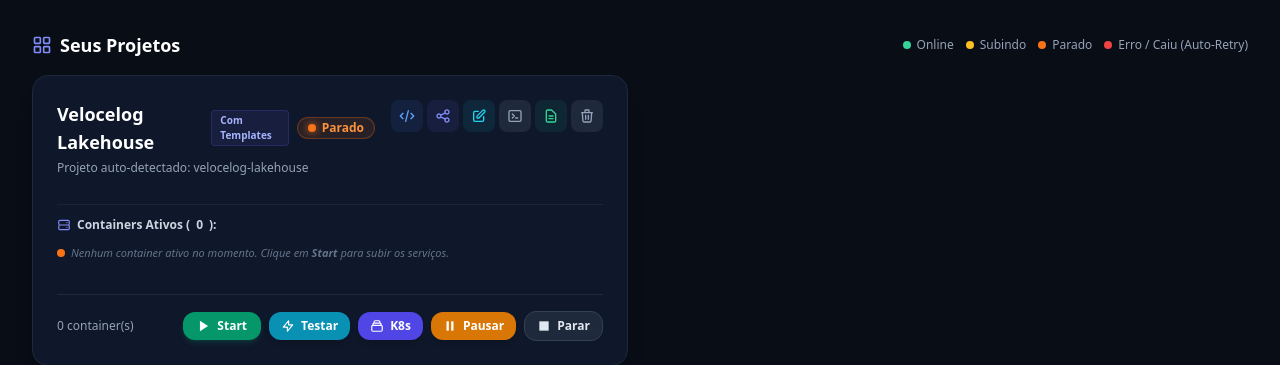
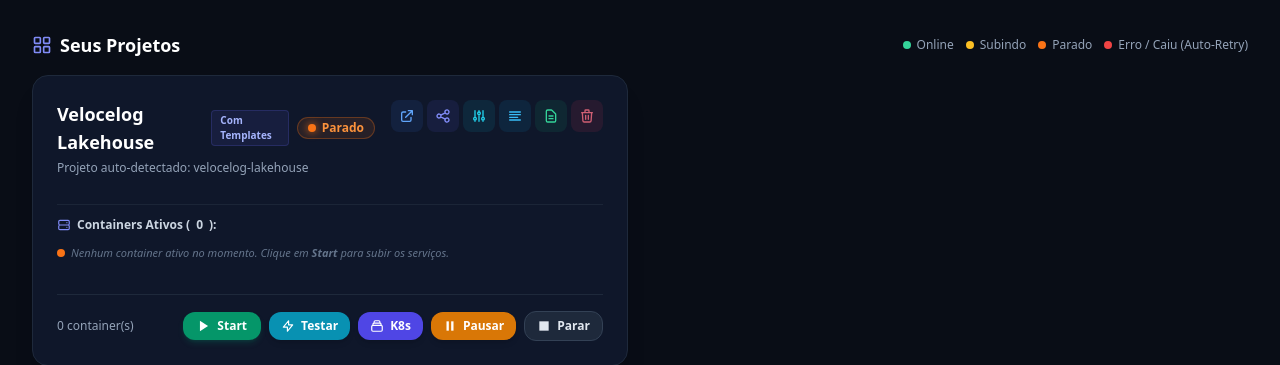
Before and after one commit to samueldk12/easy-start-to-study, a FastAPI app: page / in a window 1280 px wide. Shown: the part 180-545 px from the top of the page. Run offline with FastAPI, Linux system fonts and the light colour scheme; some libraries are stand-ins or nearby versions.

Commit message:
style: standardize distinct unique icons for CLI, Logs, Manifests, Settings, and Actions

```diff
--- a/studio/templates/index.html
+++ b/studio/templates/index.html
@@ -226,28 +226,28 @@
                 </div>
 
                 <div class="flex items-center space-x-1">
-                  <!-- VS Code Web Button -->
-                  <button @click.stop="openVsCode(project)" title="Abrir Código no VS Code Web (Navegador)" class="p-2 text-blue-400 hover:text-white bg-blue-500/10 hover:bg-blue-500/20 rounded-lg transition">
-                    <svg class="w-4 h-4 pointer-events-none" fill="none" viewBox="0 0 24 24" stroke="currentColor"><path stroke-linecap="round" stroke-linejoin="round" stroke-width="2" d="M10 20l4-16m4 4l4 4-4 4M6 16l-4-4 4-4"/></svg>
+                  <!-- VS Code Web Button (Blue / External App) -->
+                  <button @click.stop="openVsCode(project)" title="Abrir Código no VS Code Web (Navegador)" class="p-2 text-blue-400 hover:text-white bg-blue-500/10 hover:bg-blue-500/20 rounded-lg transition cursor-pointer">
+                    <svg class="w-4 h-4 pointer-events-none" fill="none" viewBox="0 0 24 24" stroke="currentColor"><path stroke-linecap="round" stroke-linejoin="round" stroke-width="2" d="M10 6H6a2 2 0 00-2 2v10a2 2 0 002 2h10a2 2 0 002-2v-4M14 4h6m0 0v6m0-6L10 14"/></svg>
                   </button>
-                  <!-- Topology Graph Button -->
-                  <button @click.stop="openGraphModal(project)" title="Ver Topologia & Grafo da Arquitetura" class="p-2 text-brand-400 hover:text-white bg-brand-500/10 hover:bg-brand-500/20 rounded-lg transition">
+                  <!-- Topology Graph Button (Brand / Network Nodes) -->
+                  <button @click.stop="openGraphModal(project)" title="Ver Topologia & Grafo da Arquitetura" class="p-2 text-brand-400 hover:text-white bg-brand-500/10 hover:bg-brand-500/20 rounded-lg transition cursor-pointer">
                     <svg class="w-4 h-4 pointer-events-none" fill="none" viewBox="0 0 24 24" stroke="currentColor"><path stroke-linecap="round" stroke-linejoin="round" stroke-width="2" d="M8.684 13.342C8.886 12.938 9 12.482 9 12c0-.482-.114-.938-.316-1.342m0 2.684a3 3 0 110-2.684m0 2.684l6.632 3.316m-6.632-6l6.632-3.316m0 0a3 3 0 105.367-2.684 3 3 0 00-5.367 2.684zm0 9.316a3 3 0 105.368 2.684 3 3 0 00-5.368-2.684z"/></svg>
                   </button>
-                  <!-- Edit Project Button -->
-                  <button @click.stop="openEditModal(project)" title="Editar Ferramentas & Configurações" class="p-2 text-cyan-400 hover:text-white bg-cyan-500/10 hover:bg-cyan-500/20 rounded-lg transition">
-                    <svg class="w-4 h-4 pointer-events-none" fill="none" viewBox="0 0 24 24" stroke="currentColor"><path stroke-linecap="round" stroke-linejoin="round" stroke-width="2" d="M11 5H6a2 2 0 00-2 2v11a2 2 0 002 2h11a2 2 0 002-2v-5m-1.414-9.414a2 2 0 112.828 2.828L11.828 15H9v-2.828l8.586-8.586z"/></svg>
+                  <!-- Edit Project Button (Cyan / Config Sliders) -->
+                  <button @click.stop="openEditModal(project)" title="Editar Ferramentas & Configurações" class="p-2 text-cyan-400 hover:text-white bg-cyan-500/10 hover:bg-cyan-500/20 rounded-lg transition cursor-pointer">
+                    <svg class="w-4 h-4 pointer-events-none" fill="none" viewBox="0 0 24 24" stroke="currentColor"><path stroke-linecap="round" stroke-linejoin="round" stroke-width="2" d="M12 6V4m0 2a2 2 0 100 4m0-4a2 2 0 110 4m-6 8a2 2 0 100-4m0 4a2 2 0 110-4m0 4v2m0-6V4m6 6v10m6-2a2 2 0 100-4m0 4a2 2 0 110-4m0 4v2m0-6V4"/></svg>
                   </button>
-                  <!-- Logs Button -->
-                  <button @click.stop="openLogs(project)" title="Ver Logs em Tempo Real (Separados por Serviço)" class="p-2 text-slate-400 hover:text-white bg-slate-800 hover:bg-slate-700 rounded-lg transition">
-                    <svg class="w-4 h-4 pointer-events-none" fill="none" viewBox="0 0 24 24" stroke="currentColor"><path stroke-linecap="round" stroke-linejoin="round" stroke-width="2" d="M8 9l3 3-3 3m5 0h3M5 20h14a2 2 0 002-2V6a2 2 0 00-2-2H5a2 2 0 00-2 2v12a2 2 0 002 2z"/></svg>
+                  <!-- Logs Stream Button (Sky / Log Lines) -->
+                  <button @click.stop="openLogs(project)" title="Ver Logs em Tempo Real (Separados por Serviço)" class="p-2 text-sky-400 hover:text-white bg-sky-500/10 hover:bg-sky-500/20 rounded-lg transition cursor-pointer">
+                    <svg class="w-4 h-4 pointer-events-none" fill="none" viewBox="0 0 24 24" stroke="currentColor"><path stroke-linecap="round" stroke-linejoin="round" stroke-width="2" d="M4 6h16M4 10h16M4 14h12M4 18h16"/></svg>
                   </button>
-                  <!-- Manifests & Code Button -->
+                  <!-- Manifests & Code Button (Emerald / Document YAML) -->
                   <button @click.stop="openManifestsModal(project)" title="Ver docker-compose.yml, Manifestos K8s e Comandos CLI" class="p-2 text-emerald-400 hover:text-white bg-emerald-500/10 hover:bg-emerald-500/20 rounded-lg transition cursor-pointer">
                     <svg class="w-4 h-4 pointer-events-none" fill="none" viewBox="0 0 24 24" stroke="currentColor"><path stroke-linecap="round" stroke-linejoin="round" stroke-width="2" d="M9 12h6m-6 4h6m2 5H7a2 2 0 01-2-2V5a2 2 0 012-2h5.586a1 1 0 01.707.293l5.414 5.414a1 1 0 01.293.707V19a2 2 0 01-2 2z"/></svg>
                   </button>
-                  <!-- Delete Button -->
-                  <button @click.stop="deleteProject(project)" title="Excluir Registro" class="p-2 text-slate-400 hover:text-red-400 bg-slate-800 hover:bg-red-500/10 rounded-lg transition">
+                  <!-- Delete Button (Rose / Trash) -->
+                  <button @click.stop="deleteProject(project)" title="Excluir Registro" class="p-2 text-rose-400/80 hover:text-rose-300 bg-rose-500/10 hover:bg-rose-500/20 rounded-lg transition cursor-pointer">
                     <svg class="w-4 h-4 pointer-events-none" fill="none" viewBox="0 0 24 24" stroke="currentColor"><path stroke-linecap="round" stroke-linejoin="round" stroke-width="2" d="M19 7l-.867 12.142A2 2 0 0116.138 21H7.862a2 2 0 01-1.995-1.858L5 7m5 4v6m4-6v6m1-10V4a1 1 0 00-1-1h-4a1 1 0 00-1 1v3M4 7h16"/></svg>
                   </button>
                 </div>
@@ -315,26 +315,26 @@
                         </div>
                       </div>
 
-                      <!-- Individual Container Actions -->
+                      <!-- Individual Container Actions (Distinct Icons) -->
                       <div class="flex items-center gap-1 shrink-0">
-                        <!-- Terminal / CLI Button -->
-                        <button type="button" @click.stop="openTerminalModal(project, c.service)" title="Abrir CLI / Terminal interativo neste container (docker exec)" class="p-1 text-purple-400 hover:text-white bg-purple-500/10 hover:bg-purple-500/20 rounded transition cursor-pointer">
+                        <!-- 1. CLI / Terminal (Purple >_ Prompt) -->
+                        <button type="button" @click.stop="openTerminalModal(project, c.service)" title="Abrir CLI / Terminal interativo (docker exec)" class="p-1.5 text-purple-400 hover:text-white bg-purple-500/10 hover:bg-purple-500/20 rounded-lg transition cursor-pointer">
                           <svg class="w-3.5 h-3.5 pointer-events-none" fill="none" viewBox="0 0 24 24" stroke="currentColor"><path stroke-linecap="round" stroke-linejoin="round" stroke-width="2" d="M8 9l3 3-3 3m5 0h3M5 20h14a2 2 0 002-2V6a2 2 0 00-2-2H5a2 2 0 00-2 2v12a2 2 0 002 2z"/></svg>
                         </button>
 
-                        <!-- Start / Restart Container Button -->
-                        <button type="button" @click.stop="startSingleService(project, c.service)" :title="c.visual_status === 'green' ? 'Reiniciar container (docker compose restart)' : 'Iniciar container (docker compose up -d)'" class="p-1 text-emerald-400 hover:text-white bg-emerald-500/10 hover:bg-emerald-500/20 rounded transition cursor-pointer">
-                          <svg class="w-3.5 h-3.5 pointer-events-none" fill="none" viewBox="0 0 24 24" stroke="currentColor"><path stroke-linecap="round" stroke-linejoin="round" stroke-width="2" d="M14.752 11.168l-3.197-2.132A1 1 0 0010 9.87v4.263a1 1 0 001.555.832l3.197-2.132a1 1 0 000-1.664z"/><path stroke-linecap="round" stroke-linejoin="round" stroke-width="2" d="M21 12a9 9 0 11-18 0 9 9 0 0118 0z"/></svg>
+                        <!-- 2. Restart / Start Service (Emerald Rotate Play) -->
+                        <button type="button" @click.stop="startSingleService(project, c.service)" :title="c.visual_status === 'green' ? 'Reiniciar container (docker compose restart)' : 'Iniciar container (docker compose up -d)'" class="p-1.5 text-emerald-400 hover:text-white bg-emerald-500/10 hover:bg-emerald-500/20 rounded-lg transition cursor-pointer">
+                          <svg class="w-3.5 h-3.5 pointer-events-none" fill="none" viewBox="0 0 24 24" stroke="currentColor"><path stroke-linecap="round" stroke-linejoin="round" stroke-width="2" d="M4 4v5h.582m15.356 2A8.001 8.001 0 004.582 9m0 0H9m11 11v-5h-.581m0 0a8.003 8.003 0 01-15.357-2m15.357 2H15"/></svg>
                         </button>
 
-                        <!-- Stop Container Button -->
-                        <button type="button" @click.stop="stopSingleService(project, c.service)" title="Parar este container (docker compose stop)" class="p-1 text-amber-400 hover:text-white bg-amber-500/10 hover:bg-amber-500/20 rounded transition cursor-pointer">
-                          <svg class="w-3.5 h-3.5 pointer-events-none" fill="none" viewBox="0 0 24 24" stroke="currentColor"><rect x="6" y="6" width="12" height="12" rx="1"/></svg>
+                        <!-- 3. Stop Service (Amber Square) -->
+                        <button type="button" @click.stop="stopSingleService(project, c.service)" title="Parar este container (docker compose stop)" class="p-1.5 text-amber-400 hover:text-white bg-amber-500/10 hover:bg-amber-500/20 rounded-lg transition cursor-pointer">
+                          <svg class="w-3.5 h-3.5 pointer-events-none" fill="none" viewBox="0 0 24 24" stroke="currentColor"><rect x="6" y="6" width="12" height="12" rx="2" stroke-width="2"/></svg>
                         </button>
 
-                        <!-- Specific Logs & Diagnostics Button -->
-                        <button type="button" @click.stop="openServiceLogs(project, c.service)" title="Ver logs e diagnóstico deste container" class="p-1 text-brand-400 hover:text-white bg-brand-500/10 hover:bg-brand-500/20 rounded transition cursor-pointer">
-                          <svg class="w-3.5 h-3.5 pointer-events-none" fill="none" viewBox="0 0 24 24" stroke="currentColor"><path stroke-linecap="round" stroke-linejoin="round" stroke-width="2" d="M9 12h6m-6 4h6m2 5H7a2 2 0 01-2-2V5a2 2 0 012-2h5.586a1 1 0 01.707.293l5.414 5.414a1 1 0 01.293.707V19a2 2 0 01-2 2z"/></svg>
+                        <!-- 4. Container Logs & Output (Sky Log Stream Lines) -->
+                        <button type="button" @click.stop="openServiceLogs(project, c.service)" title="Ver logs em tempo real deste container" class="p-1.5 text-sky-400 hover:text-white bg-sky-500/10 hover:bg-sky-500/20 rounded-lg transition cursor-pointer">
+                          <svg class="w-3.5 h-3.5 pointer-events-none" fill="none" viewBox="0 0 24 24" stroke="currentColor"><path stroke-linecap="round" stroke-linejoin="round" stroke-width="2" d="M4 6h16M4 10h16M4 14h10M4 18h14"/></svg>
                         </button>
                       </div>
                     </div>
@@ -1212,12 +1212,14 @@
       <!-- Drawer Header -->
       <div class="p-4 border-b border-slate-800 flex items-center justify-between bg-dark-900 gap-4">
         <div class="flex items-center space-x-3">
-          <svg class="w-5 h-5 text-emerald-400" fill="none" viewBox="0 0 24 24" stroke="currentColor"><path stroke-linecap="round" stroke-linejoin="round" stroke-width="2" d="M8 9l3 3-3 3m5 0h3M5 20h14a2 2 0 002-2V6a2 2 0 00-2-2H5a2 2 0 00-2 2v12a2 2 0 002 2z"/></svg>
+          <div class="p-2 bg-sky-500/10 text-sky-400 rounded-xl">
+            <svg class="w-5 h-5 pointer-events-none" fill="none" viewBox="0 0 24 24" stroke="currentColor"><path stroke-linecap="round" stroke-linejoin="round" stroke-width="2" d="M4 6h16M4 10h16M4 14h12M4 18h16"/></svg>
+          </div>
           <div>
             <h3 class="text-sm font-bold text-white flex items-center gap-2">
-              Logs: <span class="text-brand-400" x-text="selectedProject?.name"></span>
+              Logs em Tempo Real: <span class="text-sky-400" x-text="selectedProject?.name"></span>
             </h3>
-            <p class="text-xs text-slate-400">Filtragem e streaming separados por serviço</p>
+            <p class="text-xs text-slate-400">Filtragem e streaming contínuo separados por serviço</p>
           </div>
         </div>
 
```
